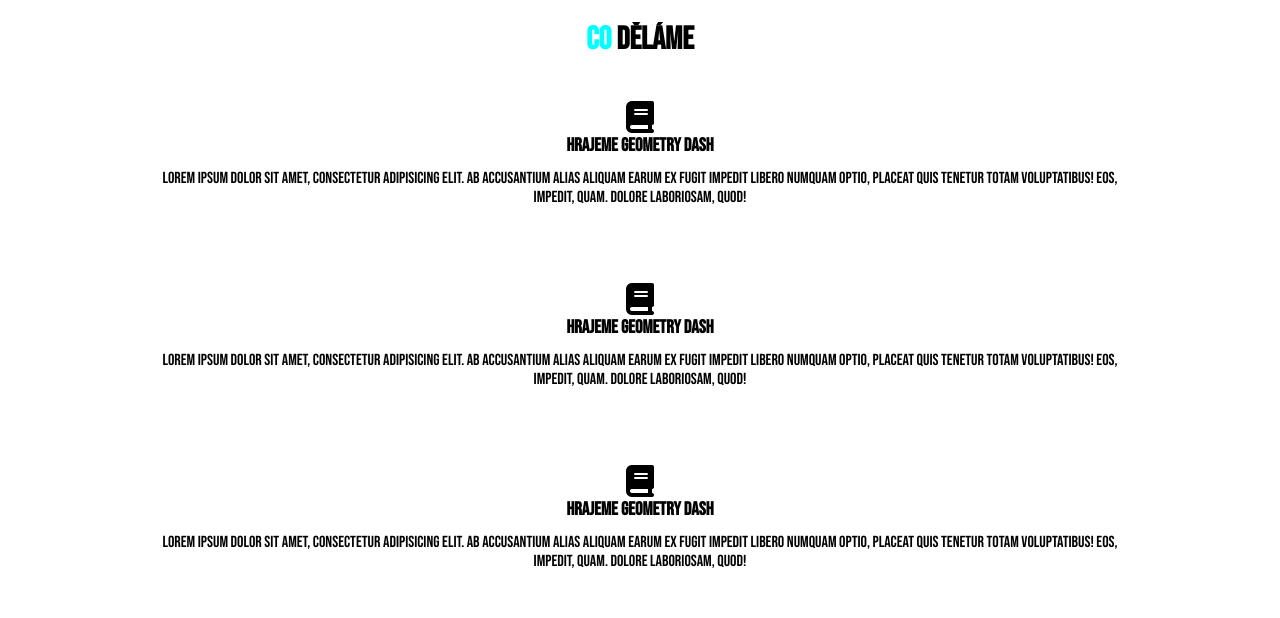
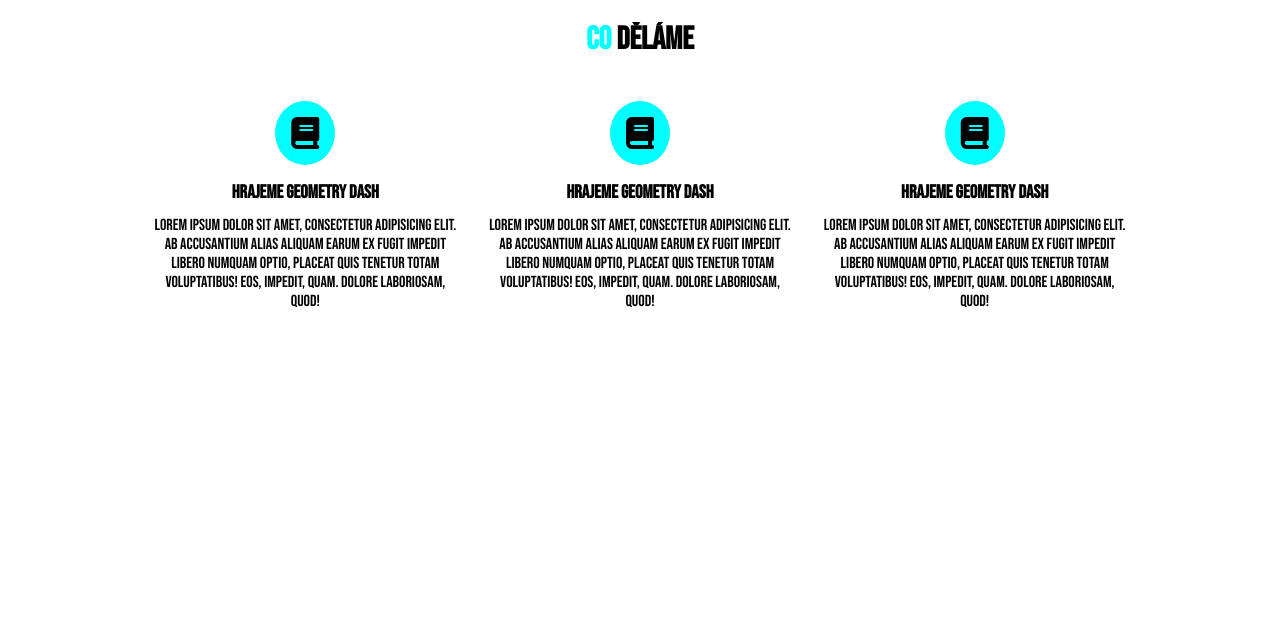
Before and after one commit to AdamMegaGaming/AdamMegaGaming.github.io, a plain HTML site: page Projekt2/index.html in a window 1280 px wide. Shown: the part 857-1475 px from the top of the page. After the commit the page ends 1236 px from the top, so only its background shows below. Drawn offline with Linux system fonts and the light colour scheme.

Commit message:
Projekt 2 commit 3

```diff
--- a/Projekt2/css/style.css
+++ b/Projekt2/css/style.css
@@ -135,20 +135,20 @@ p {
     padding: 3rem 0;
 }
 
-/* Section  co děláme */
+/* Section co děláme */
 
 #what .items {
     display: flex;
     padding: 1rem;
 }
 
-#what .item {
+#what .items .item {
     text-align: center;
     padding: 1rem;
 }
 
-#what .items .item. i {
-    background: aqua;
+#what .items .item i {
+    background-color: aqua;
     padding: 1rem;
     border-radius: 50%;
     margin-bottom: 1rem;
--- a/Projekt2/index.html
+++ b/Projekt2/index.html
@@ -19,7 +19,7 @@
     <div id="logo"><a href="index.html"><i class="fa-solid fa-music"></i> GDS</a></div>
     <ul>
         <li><a href="#home">Úvod</a></li>
-        <li><a href="#about">O nás</a></li>
+        <li><a href="#what">O nás</a></li>
         <li><a href="#project">Projekt</a></li>
         <li><a href="#contact">Kontakt</a></li>
     </ul>
@@ -51,7 +51,6 @@
                     <p>Lorem ipsum dolor sit amet, consectetur adipisicing elit. Ab accusantium alias aliquam earum ex fugit impedit libero numquam optio, placeat quis tenetur totam voluptatibus! Eos, impedit, quam. Dolore laboriosam, quod!</p>
                 </div>
             </div>
-        </div><div class="items">
             <div class="item">
                 <i class="fas fa-book fa-2x"></i>
                 <div>
@@ -59,7 +58,6 @@
                     <p>Lorem ipsum dolor sit amet, consectetur adipisicing elit. Ab accusantium alias aliquam earum ex fugit impedit libero numquam optio, placeat quis tenetur totam voluptatibus! Eos, impedit, quam. Dolore laboriosam, quod!</p>
                 </div>
             </div>
-        </div><div class="items">
             <div class="item">
                 <i class="fas fa-book fa-2x"></i>
                 <div>
```
